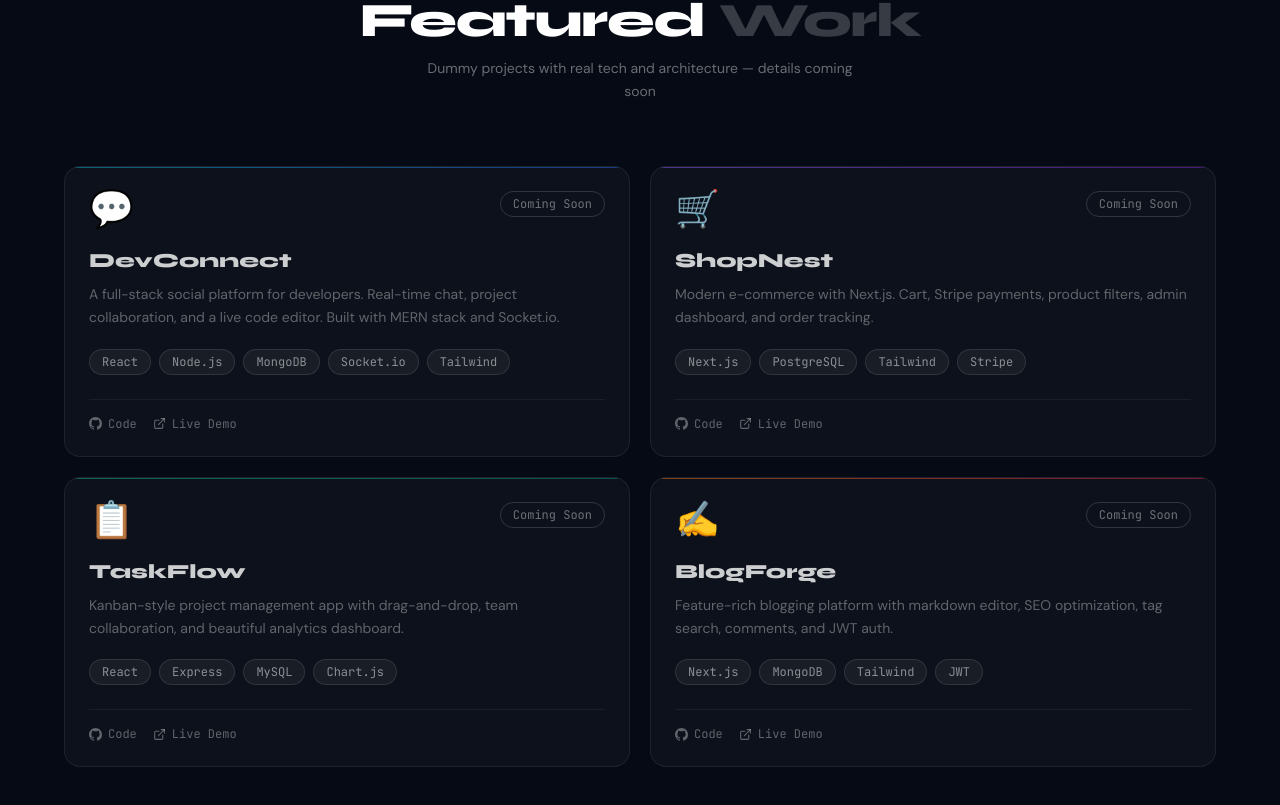
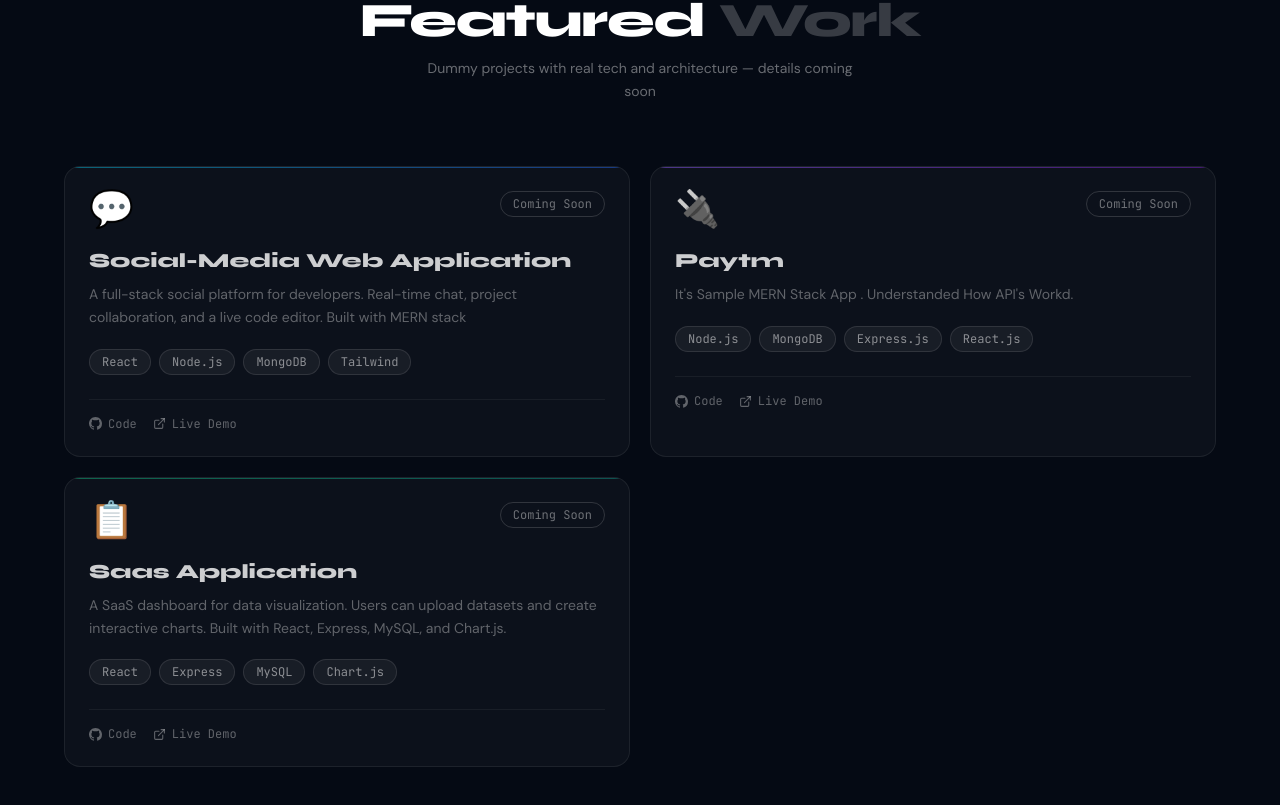
Before and after one commit to Sheik-Jeevananda/Portfolio, a React (Vite) app in the folder my-profile/: page / in a window 1280 px wide. Shown: the part 2668-3473 px from the top of the page. Built offline with nearby package versions, Linux system fonts and the light colour scheme; the HTML template or start-up script is replaced by a standard one.

Commit message:
second Commit

```diff
--- a/my-profile/src/data/portfolioData.ts
+++ b/my-profile/src/data/portfolioData.ts
@@ -39,54 +39,41 @@ export const SKILLS: Skill[] = [
 export const PROJECTS: Project[] = [
   {
     id: 1,
-    title: "DevConnect",
+    title: "Social-Media Web Application",
     description:
-      "A full-stack social platform for developers. Real-time chat, project collaboration, and a live code editor. Built with MERN stack and Socket.io.",
-    tags: ["React", "Node.js", "MongoDB", "Socket.io", "Tailwind"],
+      "A full-stack social platform for developers. Real-time chat, project collaboration, and a live code editor. Built with MERN stack",
+    tags: ["React", "Node.js", "MongoDB", "Tailwind"],
     gradientFrom: "from-cyan-500",
     gradientTo: "to-blue-600",
     emoji: "💬",
     status: "Coming Soon",
-    githubUrl: "https://github.com/yourusername",
+    githubUrl: "https://github.com/Sheik-Jeevananda/social-media-app.git",
     liveUrl: "#",
   },
   {
     id: 2,
-    title: "ShopNest",
+    title: "Paytm",
     description:
-      "Modern e-commerce with Next.js. Cart, Stripe payments, product filters, admin dashboard, and order tracking.",
-    tags: ["Next.js", "PostgreSQL", "Tailwind", "Stripe"],
+      "It's Sample MERN Stack App . Understanded How API's Workd.",
+    tags: ["Node.js", "MongoDB", "Express.js", "React.js"],
     gradientFrom: "from-violet-500",
     gradientTo: "to-purple-700",
-    emoji: "🛒",
+    emoji: "🔌",
     status: "Coming Soon",
-    githubUrl: "https://github.com/yourusername",
+    githubUrl: "https://github.com/Sheik-Jeevananda/paytm-app.git",
     liveUrl: "#",
   },
   {
     id: 3,
-    title: "TaskFlow",
+    title: "Saas Application",
     description:
-      "Kanban-style project management app with drag-and-drop, team collaboration, and beautiful analytics dashboard.",
+      "A SaaS dashboard for data visualization. Users can upload datasets and create interactive charts. Built with React, Express, MySQL, and Chart.js.",
     tags: ["React", "Express", "MySQL", "Chart.js"],
     gradientFrom: "from-emerald-500",
     gradientTo: "to-teal-600",
     emoji: "📋",
     status: "Coming Soon",
-    githubUrl: "https://github.com/Sheik-Jeevananda",
-    liveUrl: "#",
-  },
-  {
-    id: 4,
-    title: "BlogForge",
-    description:
-      "Feature-rich blogging platform with markdown editor, SEO optimization, tag search, comments, and JWT auth.",
-    tags: ["Next.js", "MongoDB", "Tailwind", "JWT"],
-    gradientFrom: "from-orange-500",
-    gradientTo: "to-rose-600",
-    emoji: "✍️",
-    status: "Coming Soon",
-    githubUrl: "https://github.com/Sheik-Jeevananda",
+    githubUrl: "https://github.com/Sheik-Jeevananda/Blog.git",
     liveUrl: "#",
   },
 ];
```
Also changed, not shown: 1 other file (tests, documents, lock files or other folders).
